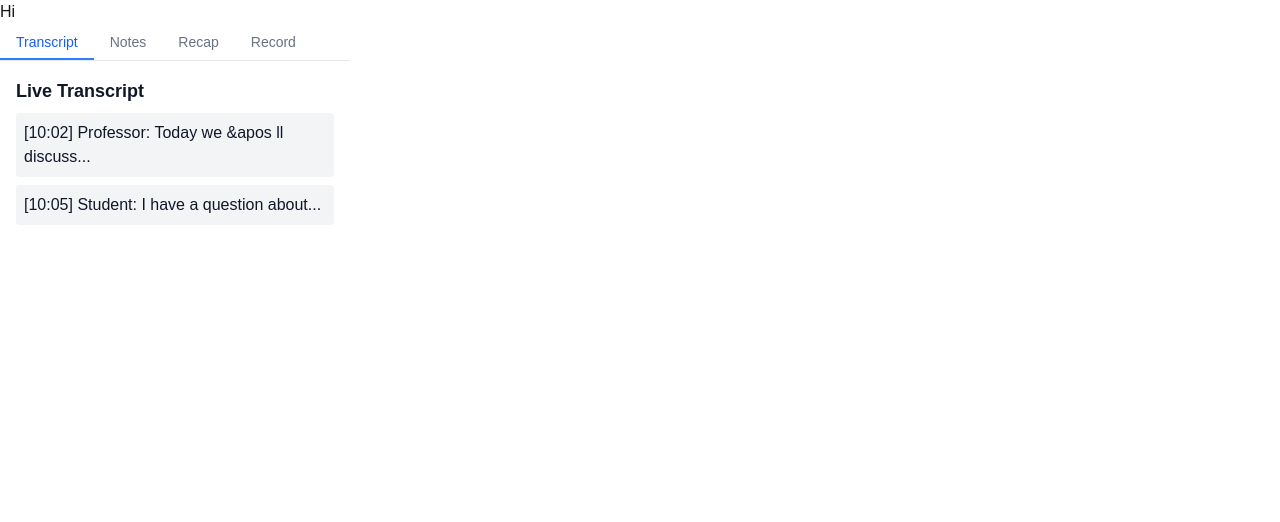
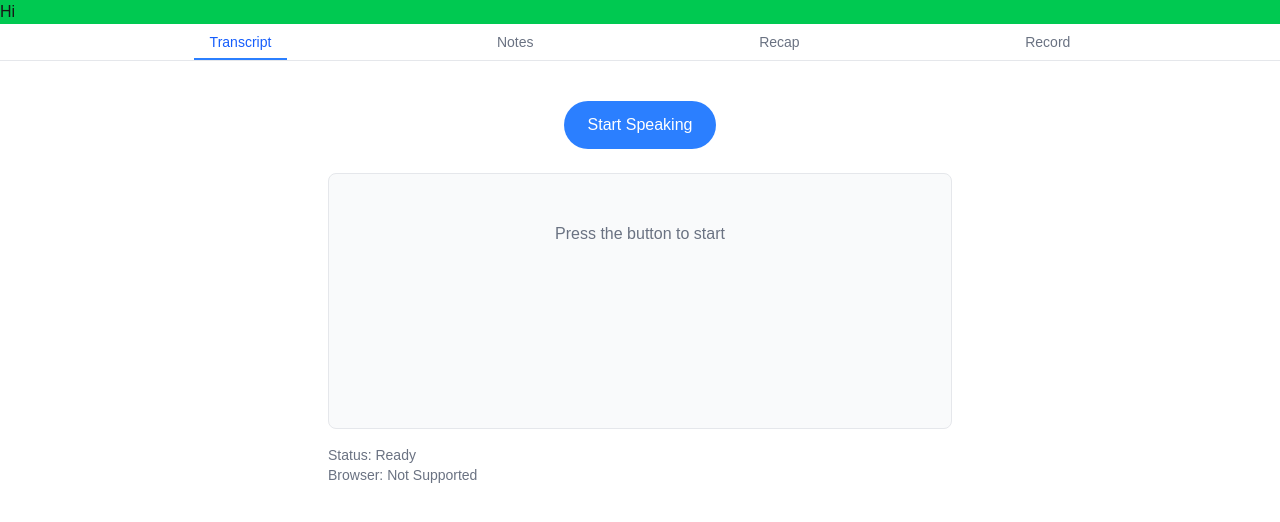
Before and after one commit to andamagodwin/addon, a Next.js app: page /sidepanel/home in a window 1280 px wide. Shown: the top 522 px of the page. Built offline with nearby package versions, Linux system fonts and the light colour scheme; no server answers.

Commit message:
New: webspeech Recognition added on the side panel

```diff
--- a/src/app/page.tsx
+++ b/src/app/page.tsx
@@ -1,6 +1,4 @@
 'use client';
-
-
 
 import SpeechToText from '@/components/sidepanel/SpeechToText';
 import { useAuth } from '@/Context/AuthContext';
@@ -9,7 +7,6 @@ import { useRouter } from 'next/navigation';
 export default function Page() {
   const { user, logOut,signIn,loading } = useAuth() as { user: { displayName: string; email: string } | null; logOut: () => void; signIn: () => void; loading: boolean; };
   const router = useRouter();
-
   if (loading) {
     return <p>Loading...</p>;
   }
--- a/src/app/sidepanel/home/page.tsx
+++ b/src/app/sidepanel/home/page.tsx
@@ -9,7 +9,7 @@ export default function Page (){
         return <p>Loading...</p>;
     }
     return (
-        <div>
+        <div className='flex-col justify-center align-middle items-center w-full bg-green-500'>
             <h1>Hi {user?.displayName}</h1>
             <SidePanel/>
         </div>
--- a/src/components/sidepanel/SidePanel.tsx
+++ b/src/components/sidepanel/SidePanel.tsx
@@ -31,7 +31,7 @@ export default function SidePanel() {
   ];
 
   return (
-    <div className="h-[500px] w-[350px] bg-white dark:bg-gray-900 text-gray-900 dark:text-gray-100">
+    <div className="h-[500px] w-full bg-white dark:bg-gray-900 text-gray-900 dark:text-gray-100">
       <TabsComponent tabs={tabs} defaultTab="transcript" />
     </div>
   );
--- a/src/components/sidepanel/SpeechToText.jsx
+++ b/src/components/sidepanel/SpeechToText.jsx
@@ -70,9 +70,7 @@ export default function SpeechToText() {
 
   return (
     <div className="max-w-2xl mx-auto p-6">
-      <div className="bg-white rounded-lg shadow-lg p-6">
-        <h1 className="text-2xl font-bold text-blue-600 mb-4">Live Transcription</h1>
-
+      <div className="bg-white rounded-lg">
         <div className="flex justify-center mb-6">
           <button
             onClick={toggleListening}
--- a/src/components/sidepanel/TabsComponent.tsx
+++ b/src/components/sidepanel/TabsComponent.tsx
@@ -20,7 +20,7 @@ export default function TabsComponent({ tabs, defaultTab }: TabsProps) {
   return (
     <div className="flex flex-col h-full">
       {/* Tab Headers */}
-      <div className="flex border-b border-gray-200 dark:border-gray-700">
+      <div className="flex justify-evenly border-b w-full border-gray-200 dark:border-gray-700">
         {tabs.map((tab) => (
           <button
             key={tab.id}
--- a/src/components/sidepanel/tabs/TranscriptTab.tsx
+++ b/src/components/sidepanel/tabs/TranscriptTab.tsx
@@ -1,17 +1,11 @@
 'use client';
+
+import SpeechToText from "../SpeechToText";
 
 export default function TranscriptTab() {
   return (
     <div>
-      <h2 className="text-lg font-semibold mb-2">Live Transcript</h2>
-      <div className="space-y-2">
-        <p className="p-2 bg-gray-100 dark:bg-gray-800 rounded">
-          <span className="font-medium">[10:02] Professor:</span> Today we &apos ll discuss...
-        </p>
-        <p className="p-2 bg-gray-100 dark:bg-gray-800 rounded">
-          <span className="font-medium">[10:05] Student:</span> I have a question about...
-        </p>
-      </div>
+      <SpeechToText/>
     </div>
   );
 }
```
